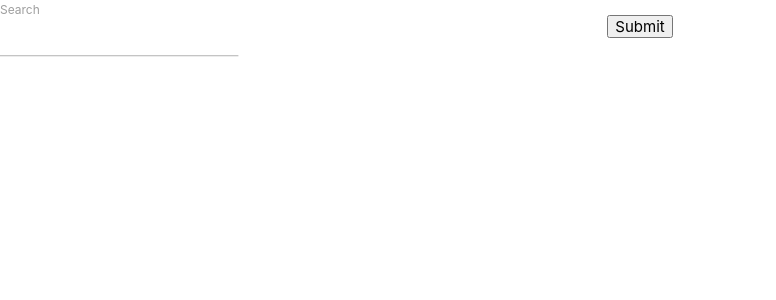
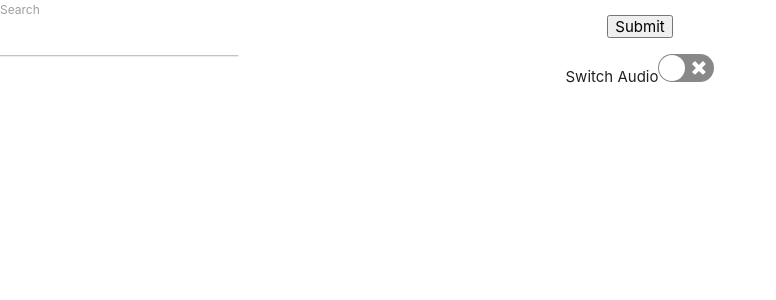
Before and after one commit to michael94ellis/BPMatch, a React (Create React App) app: page / in a window 1280 px wide. Shown: the top 300 px of the page, without its empty margins (0-776 px from the left). Built offline with nearby package versions, Linux system fonts and the light colour scheme.

Commit message:
Switch audio toggle

```diff
--- a/package.json
+++ b/package.json
@@ -1,7 +1,7 @@
 {
   "name": "bpmatch",
   "version": "0.1.0",
-  "proxy":"http://localhost:3001",
+  "proxy": "http://localhost:3001",
   "private": true,
   "dependencies": {
     "@testing-library/jest-dom": "^4.2.4",
@@ -11,7 +11,8 @@
     "express": "^4.16.3",
     "react": "^16.13.1",
     "react-dom": "^16.13.1",
-    "react-scripts": "3.4.1",
+    "react-scripts": "^3.4.3",
+    "react-switch": "^5.0.1",
     "react-youtube": "^7.11.2"
   },
   "scripts": {
--- a/src/App.js
+++ b/src/App.js
@@ -57,6 +57,20 @@ const App = () => {
   const [audioRef, setAudioRef] = useState(null);
   const [videoRef, setvideoRef] = useState(null);
 
+  let audioSwitched = false;
+  const switchVideoAudio = () => {
+    audioSwitched = !audioSwitched;
+    if (audioRef != null && videoRef != null) {
+      if (audioSwitched) {
+        audioRef.unMute();
+        videoRef.mute();
+      } else {
+        videoRef.unMute();
+        audioRef.mute();
+      }
+    }
+  }
+
   const audioStateChange = (event) => {
     console.log("State changed", event.target.getPlayerState());
     if (event.target.getPlayerState() === 5) {
@@ -76,8 +90,11 @@ const App = () => {
   useEffect(() => {
     console.log("Audio: " + (audioRef == null) + "Video: " + (videoRef == null));
     if (audioRef != null && videoRef != null) {
+      console.log("Beginning videos");
       videoRef.playVideo();
       audioRef.playVideo();
+      audioSwitched = true;
+      switchVideoAudio();
     }
   });
 
@@ -90,6 +107,8 @@ const App = () => {
         handleSubmit={handleSubmit}
         handleChange={handleChange}
         results={search}
+        switchAudio={switchVideoAudio}
+        checked={audioSwitched}
       />
       {audioPlayer}
       {videoPlayer}
--- a/src/components/UserInput.js
+++ b/src/components/UserInput.js
@@ -1,7 +1,9 @@
 import React from "react";
+import Switch from "react-switch";
 
 const UserInput = (props) => {
   return (
+    <>
     <form className="input-field" onSubmit={props.handleSubmit}>
       <label className="active" htmlFor="first_name2">
         Search
@@ -15,6 +17,9 @@ const UserInput = (props) => {
       </label>
       <input type="submit" value="Submit" />
     </form>
+    Switch Audio
+    <Switch onChange={props.switchAudio} checked={props.audioSwitched} />
+    </>
   );
 };
 
```
Also changed, not shown: 1 other file (tests, documents, lock files or other folders).
